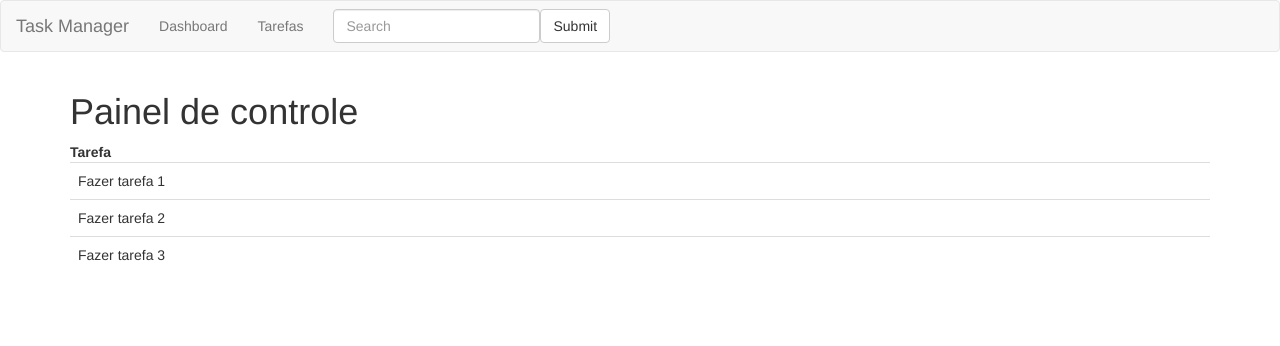
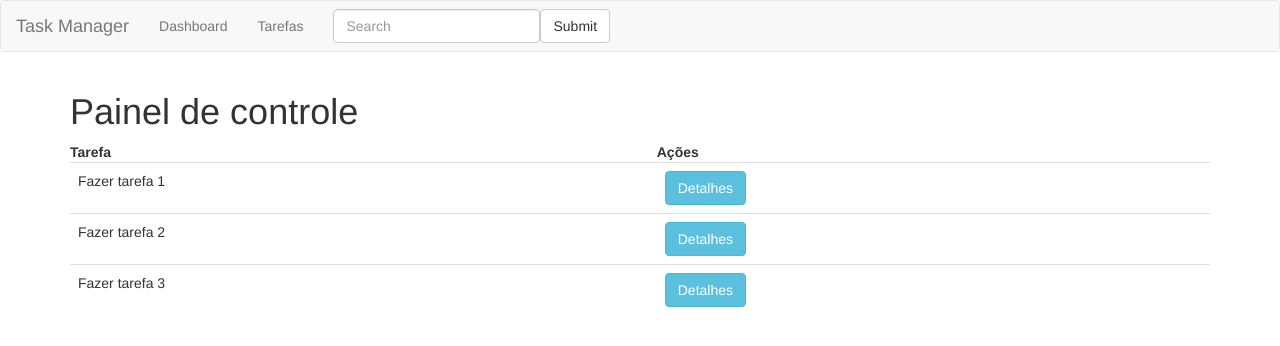
Before and after one commit to Rochamarc/TaskManager-FrontEnd, an Angular app: page /dashboard in a window 1280 px wide. Shown: the top 346 px of the page. Built offline with nearby package versions, Linux system fonts and the light colour scheme.

Commit message:
feat: add linkRoute to DashBoard

```diff
--- a/src/app/dashboard/dashboard.component.html
+++ b/src/app/dashboard/dashboard.component.html
@@ -3,11 +3,15 @@
 <table class="table">
     <thead>
         <th>Tarefa</th>
+        <th>Ações</th>
     </thead>
 
     <tbody>
         <tr *ngFor="let task of tasks">
             <td>{{ task.title }}</td>
+            <td>
+                <a [routerLink]="['/tasks', task.id]" class="btn btn-info">Detalhes</a>
+            </td>
         </tr>
     </tbody>
 </table>
```
